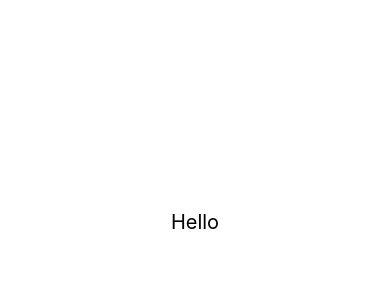
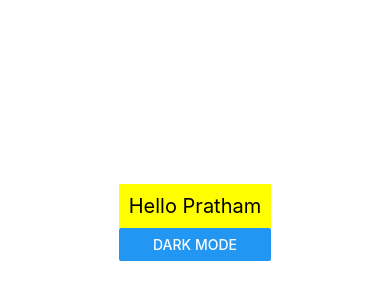
Before and after one commit to PrathamPathak0502/ReactNative, a React Native app: screen / in a window 390 px wide. Shown: the part 200-500 px from the top of the page. Built offline with nearby package versions, Linux system fonts and the light colour scheme.

Commit message:
Add dark mode toggle functionality

```diff
--- a/App.tsx
+++ b/App.tsx
@@ -1,25 +1,50 @@
-import React from 'react';
-import { SafeAreaView, Text, View, StyleSheet } from 'react-native';
+import React, { useState } from 'react';
+import { SafeAreaView, Text, View, StyleSheet, Button } from 'react-native';
 
 function App() {
+  const [isDarkMode, setIsDarkMode] = useState(false);
+
+  const toggleTheme = () => {
+    setIsDarkMode(!isDarkMode);
+  };
+
   return (
-    <SafeAreaView style={styles.container}>
+    <SafeAreaView style={isDarkMode ? darkStyles.container : lightStyles.container}>
       <View>
-        <Text style={styles.text}>Hello</Text>
+        <Text style={isDarkMode ? darkStyles.text : lightStyles.text}>Hello Pratham</Text>
+        <Button title="DARK MODE" onPress={toggleTheme} />
       </View>
     </SafeAreaView>
   );
 }
 
-const styles = StyleSheet.create({
+const lightStyles = StyleSheet.create({
   container: {
     flex: 1,
     justifyContent: 'center',
     alignItems: 'center',
+    backgroundColor: 'white',
   },
   text: {
     fontSize: 20,
     color: 'black',
+    backgroundColor: 'yellow',
+    padding: 10,
+  },
+});
+
+const darkStyles = StyleSheet.create({
+  container: {
+    flex: 1,
+    justifyContent: 'center',
+    alignItems: 'center',
+    backgroundColor: 'black',
+  },
+  text: {
+    fontSize: 20,
+    color: 'white',
+    backgroundColor: 'gray',
+    padding: 10,
   },
 });
 
```
